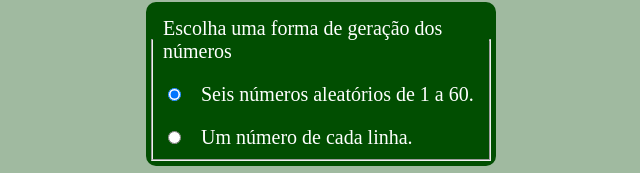
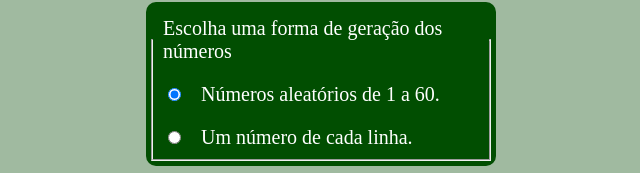
Before and after one commit to devmarcosgarcia/gerador-mega, a plain HTML site: page index.html in a window 1280 px wide. Shown: the part 140-313 px from the top of the page, 319-959 px from the left. Drawn offline with Linux system fonts and the light colour scheme.

Commit message:
Update index.html

```diff
--- a/index.html
+++ b/index.html
@@ -15,7 +15,7 @@
             <legend>Escolha uma forma de geração dos números</legend>
 
             <input type="radio" name="opcao" id="idAleatorio" value="aleatorio" checked="checked">
-            <label for="idAleatorio">Seis números aleatórios de 1 a 60.</label>
+            <label for="idAleatorio">Números aleatórios de 1 a 60.</label>
             <br>
             <input type="radio" name="opcao" id="idLinhas" value="linhas">
             <label for="idLinhas">Um número de cada linha.</label>
```
